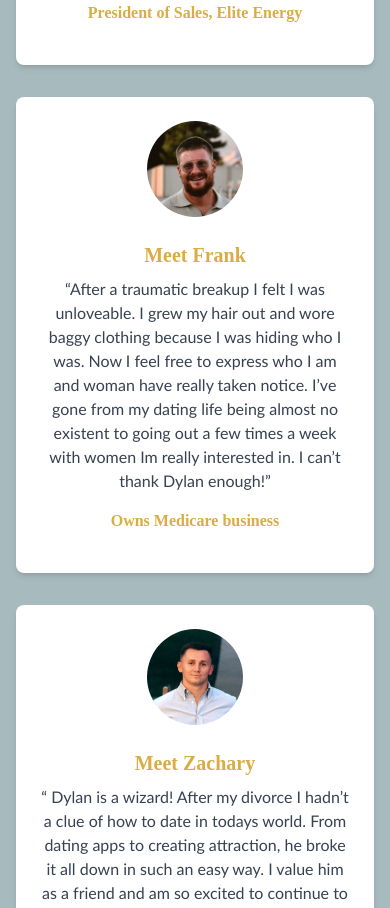
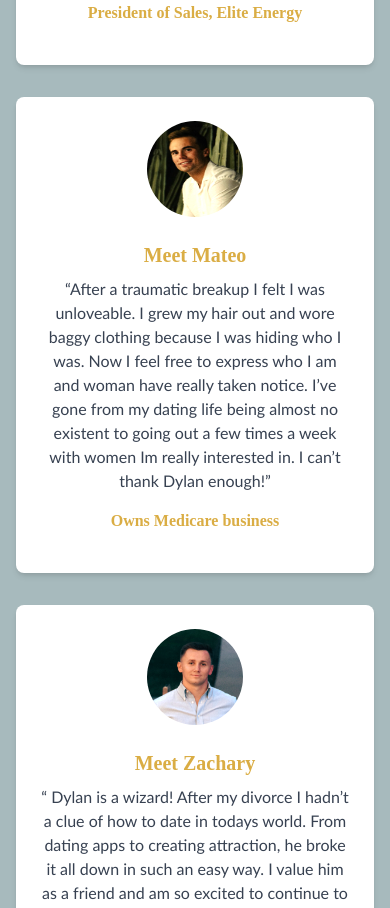
Before and after one commit to joshw1217/dylan-kelly, a React (Create React App) app in the folder dylan-kelly/: page / in a window 390 px wide. Shown: the part 2560-3468 px from the top of the page. Built offline with nearby package versions, Linux system fonts and the light colour scheme.

Commit message:
Change Frank to Mateo, potentially fix mobile button issue

```diff
--- a/dylan-kelly/src/Form.js
+++ b/dylan-kelly/src/Form.js
@@ -73,7 +73,7 @@ const Form = () => {
 
 
   return (
-    <div className={isAlertVisible ? "mx-auto flex flex-col md:flex-row items-left bg-cover bg-top md:h-[92vh] h-auto" : "mx-auto flex flex-col md:flex-row items-left bg-cover bg-top h-[92vh]" }style={{ backgroundImage: 'url("IMG_4966.JPG")' }}>
+    <div className={isAlertVisible ? "mx-auto flex flex-col md:flex-row items-left bg-cover bg-top md:h-[92vh] h-screen" : "mx-auto flex flex-col md:flex-row items-left bg-cover bg-top h-[92vh]" }style={{ backgroundImage: 'url("IMG_4966.JPG")' }}>
     <form className="md:w-1/2 max-w-md mx-auto p-4 mt-20" id="form-section" >
         <h2 className="other-font text-white text-5xl font-bold mb-4">The new you is just a click away</h2>
       <div className="mb-4">
--- a/dylan-kelly/src/Testimonials.js
+++ b/dylan-kelly/src/Testimonials.js
@@ -6,9 +6,9 @@ const Testimonials = () => {
 
   // Testimonials data
   const testimonials = [
-    { id: 1, text: '“Dating has never been an issue for me. Dating women I really like has. What I realized from Dylan’s masterclass program is that I was marketing myself to low value women. Together we crafted a unique look I’ve been pumped on. We also worked through some things that were holding me back from dating better women. Now I know what I want and it’s made the world of difference to me!”', img: 'codyM.jpeg', alias: 'Cody M.', first: 'Cody', job: 'President of Sales, Elite Energy'},
-    { id: 2, text: '“After a traumatic breakup I felt I was unloveable. I grew my hair out and wore baggy clothing because I was hiding who I was. Now I feel free to express who I am and woman have really taken notice. I’ve gone from my dating life being almost no existent to going out a few times a week with women Im really interested in. I can’t thank Dylan enough!”', img: 'frankT.jpeg', alias: 'Frank T.', first: 'Frank', job: 'Owns Medicare business'},
-    { id: 3, text: '“ Dylan is a wizard! After my divorce I hadn’t a clue of how to date in todays world. From dating apps to creating attraction, he broke it all down in such an easy way. I value him as a friend and am so excited to continue to use everything he’s taught me.”', img: 'zachO.jpeg', alias: 'Zachary O.', first: 'Zachary', job: 'Programmer, Adobe'},
+    { id: 1, text: '“Dating has never been an issue for me. Dating women I really like has. What I realized from Dylan’s masterclass program is that I was marketing myself to low value women. Together we crafted a unique look I’ve been pumped on. We also worked through some things that were holding me back from dating better women. Now I know what I want and it’s made the world of difference to me!”', img: 'codyM.jpeg', first: 'Cody', job: 'President of Sales, Elite Energy'},
+    { id: 2, text: '“After a traumatic breakup I felt I was unloveable. I grew my hair out and wore baggy clothing because I was hiding who I was. Now I feel free to express who I am and woman have really taken notice. I’ve gone from my dating life being almost no existent to going out a few times a week with women Im really interested in. I can’t thank Dylan enough!”', img: 'mateo.JPG',  first: 'Mateo', job: 'Owns Medicare business'},
+    { id: 3, text: '“ Dylan is a wizard! After my divorce I hadn’t a clue of how to date in todays world. From dating apps to creating attraction, he broke it all down in such an easy way. I value him as a friend and am so excited to continue to use everything he’s taught me.”', img: 'zachO.jpeg', first: 'Zachary', job: 'Programmer, Adobe'},
     { id: 4, text: 'Vestibulum vehicula feugiat leo, a rhoncus libero.' +
     'Nulla facilisi. Duis consectetur commodo felis, vel fermentum urna aliquet sitamet.', img: 'IMG_4960.JPG'},
     { id: 5, text: 'Vestibulum vehicula feugiat leo, a rhoncus libero.' +
```
Also changed, not shown: dylan-kelly/public/mateo.JPG (added).
